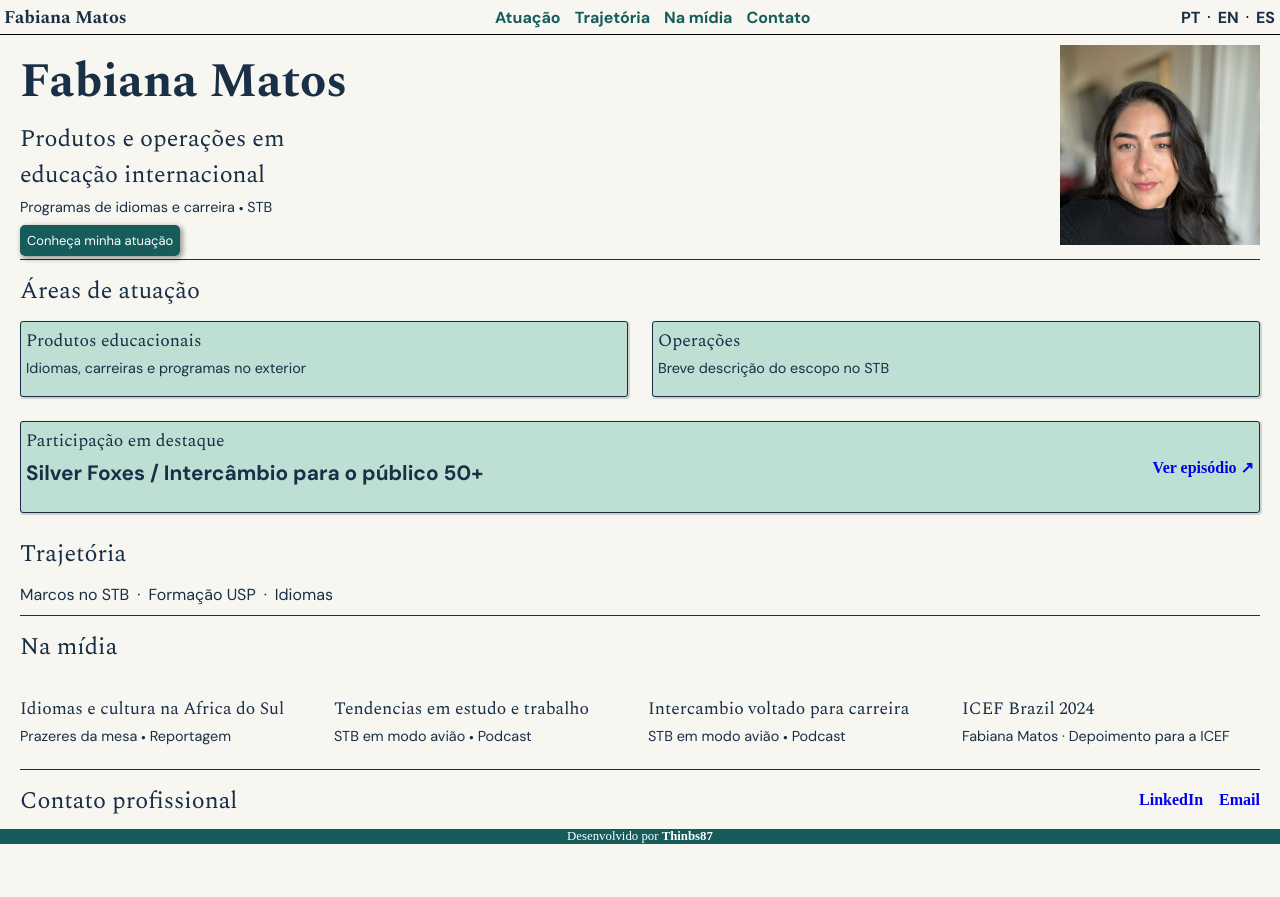
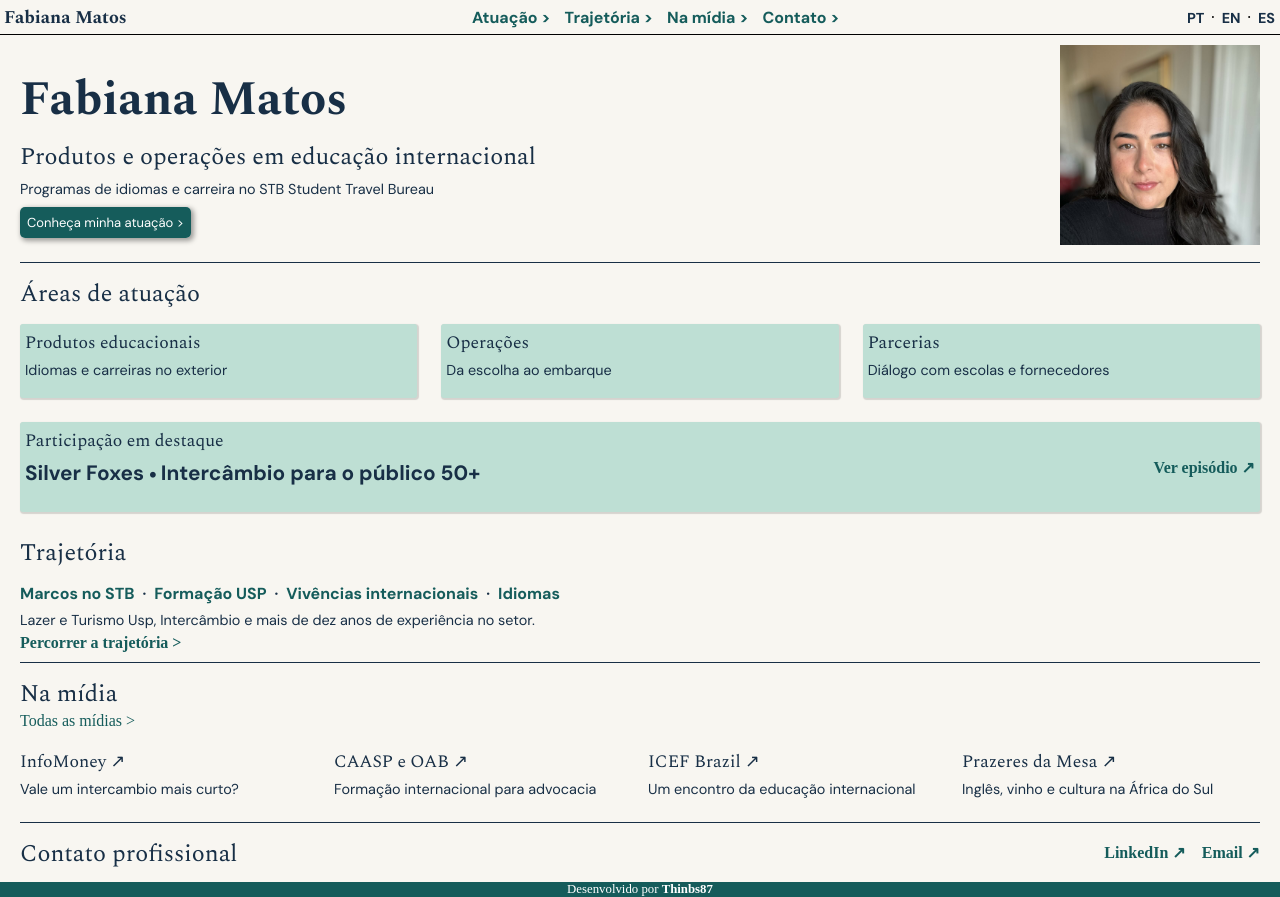
Before and after one commit to Thinbs87/Fabiana-Matos, a plain HTML site: page Site/index.html in a window 1280 px wide. Before the commit the page ends 844 px from the top, so only its background shows below. Drawn offline with nearby package versions, Linux system fonts and the light colour scheme; a web font is replaced by a local one.

Commit message:
index 99% feito

```diff
--- a/Site/index.html
+++ b/Site/index.html
@@ -18,10 +18,10 @@
     <header>
         <a id="principal" href="index.html">Fabiana Matos</a>
         <nav id="abas">
-            <a href="#">Atuação</a>
-            <a href="#">Trajetória</a>
-            <a href="#">Na mídia</a>
-            <a href="#">Contato</a>
+            <a href="paginas/atuação.html">Atuação ></a>
+            <a href="paginas/trajetoria.html">Trajetória ></a>
+            <a href="paginas/midia.html">Na mídia ></a>
+            <a href="paginas/contato.html">Contato ></a>
         </nav>
 
         <nav id="linguas">
@@ -36,68 +36,79 @@
         <section class="apresentacao">
             <div>
                 <h1> Fabiana Matos</h1>
-                <h2>Produtos e operações em <br>educação internacional</h2>
-                <p>Programas de idiomas e carreira 🞄 STB</p>
-                <a class="botaoatuacao" href="#">Conheça minha atuação</a>
+                <h2>Produtos e operações em educação internacional</h2>
+                <p>Programas de idiomas e carreira no STB Student Travel Bureau</p>
+                <a class="botaoatuacao" href="paginas/atuação.html">Conheça minha atuação ></a>
             </div>
             <picture><img src="Imagens/Fabiig.jpg" alt="Fabiana Matos"></picture>
         </section>
         <section class="atuacao">
             <h2>Áreas de atuação</h2>
             <div class="cartoes-atuacao">
-                <div class="cartao-atuacao">
+                <a class="cartao-atuacao" href="paginas/atuação.html#produtos">
                     <h3>Produtos educacionais</h3>
-                    <p>Idiomas, carreiras e programas no exterior</p>
-                </div>
-                <div class="cartao-atuacao">
+                    <p>Idiomas e carreiras no exterior</p>
+                </a>
+                <a class="cartao-atuacao" href="paginas/atuação.html#operacoes">
                     <h3>Operações</h3>
-                    <p>Breve descrição do escopo no STB</p>
-                </div>
+                    <p>Da escolha ao embarque</p>
+                </a>
+                <a class="cartao-atuacao" href="paginas/atuação.html#parcerias">
+                    <h3>Parcerias</h3>
+                    <p>Diálogo com escolas e fornecedores</p>
+                </a>
             </div>
             <div class="cartao-atuacao" id="destaque">
-                <div>
+                <a href="paginas/midia.html">
                     <h3>Participação em destaque</h3>
-                    <p>Silver Foxes / Intercâmbio para o público 50+</p>
-                </div>
+                    <p>Silver Foxes 🞄 Intercâmbio para o público 50+</p>
+                </a>
                 <a href="#">Ver episódio ↗</a>
             </div>
         </section>
         <section class="trajetoria">
             <h2>Trajetória</h2>
             <div class="trajetoria-itens">
-                <span>Marcos no STB</span>
+                <a href="#">Marcos no STB</a>
                 <span aria-hidden="true">&middot;</span>
-                <span>Formação USP</span>
+                <a href="#">Formação USP</a>
                 <span aria-hidden="true">&middot;</span>
-                <span>Idiomas</span>
+                <a href="#">Vivências internacionais</a>
+                <span aria-hidden="true">&middot;</span>
+                <a href="#">Idiomas</a>
             </div>
+            <p>Lazer e Turismo Usp, Intercâmbio e mais de dez anos de experiência no setor.</p>
+            <a href="">Percorrer a trajetória ></a>
         </section>
         <section class="midia">
             <h2>Na mídia</h2>
+            <a href="paginas/midia.html">Todas as mídias ></a>
             <div class="midia-cartoes">
-                <div class="midia-cartao">
-                    <h3>Idiomas e cultura na Africa do Sul</h3>
-                    <p>Prazeres da mesa 🞄 Reportagem</p>
-                </div>
-                <div class="midia-cartao">
-                    <h3>Tendencias em estudo e trabalho</h3>
-                    <p>STB em modo avião 🞄 Podcast</p>
-                </div>
-                <div class="midia-cartao">
-                    <h3>Intercambio voltado para carreira</h3>
-                    <p>STB em modo avião 🞄 Podcast</p>
-                </div>
-                <div class="midia-cartao">
-                    <h3>ICEF Brazil 2024</h3>
-                    <p>Fabiana Matos · Depoimento para a ICEF</p>
-                </div>
+                <a class="midia-cartao" href="paginas/midia.html#infomoney">
+                    <h3>InfoMoney ↗</h3>
+                    <p>Vale um intercambio mais curto?</p>
+                </a>
+                <a class="midia-cartao" href="paginas/midia.html#caasp">
+                    <h3>CAASP e OAB ↗</h3>
+                    <p>Formação internacional para advocacia</p>
+                </a>
+                <a class="midia-cartao" href="paginas/midia.html#icef">
+                    <h3>ICEF Brazil ↗</h3>
+                    <p>Um encontro da educação internacional</p>
+                </a>
+                <a class="midia-cartao" href="paginas/midia.html#prazeres">
+                    <h3>Prazeres da Mesa ↗</h3>
+                    <p>Inglês, vinho e cultura na África do Sul</p>
+                </a>
             </div>
         </section>
         <section class="contato">
-            <h2>Contato profissional</h2>
+            <a href="paginas/contato.html">
+                <h2>Contato profissional</h2>
+            </a>
             <div class="contato-links">
-                <a href="https://www.linkedin.com/in/fabiana-matos-5214a771/">LinkedIn</a>
-                <a href="#">Email</a>
+                <a href="https://www.linkedin.com/in/fabiana-matos-5214a771/">LinkedIn ↗</a>
+                <a href="mailto:fabiana.keifamatos@gmail.com">Email ↗</a>
             </div>
         </section>
     </main>
--- a/Site/style.css
+++ b/Site/style.css
@@ -98,6 +98,7 @@ header a:hover {
     text-decoration: none;
     font-family: var(--letratextos);
     padding: 2px;
+    font-size: 0.9em;
 }
 
 #linguas a:hover {
@@ -111,7 +112,7 @@ header a:hover {
     align-items: center;
     gap: 24px;
     margin: 0 20px;
-    padding: 10px 0;
+    padding: 10px 0 13px 0;
     border-bottom: 1px solid var(--corprincipal);
 }
 
@@ -150,13 +151,14 @@ picture img {
     flex: 1;
     background-color: var(--corcartao);
     padding: 5px;
-    border: 1px solid var(--corprincipal);
-    box-shadow: 1px 1px 1px 1px rgba(0, 0, 0, 0.156);
+    box-shadow: 1px 1px 1px 1px rgba(0, 0, 0, 0.143);
     border-radius: 3px;
+    text-decoration: none;
+    color: var(--corprincipal);
 }
 
 .cartao-atuacao:hover {
-    box-shadow: 2px 2px 5px 1px rgba(0, 0, 0, 0.195);
+    box-shadow: 2px 2px 5px 1px rgba(0, 0, 0, 0.478);
 }
 
 .cartao-atuacao h3 {
@@ -179,6 +181,11 @@ picture img {
 #destaque a {
     text-decoration: none;
     font-weight: bold;
+    color: var(--corlinksebotoes);
+}
+
+#destaque a:hover {
+    text-shadow: 1px 1px 1px rgba(0, 0, 0, 0.163);
 }
 
 /* Trajetória */
@@ -195,6 +202,25 @@ picture img {
     flex-wrap: wrap;
     font-family: var(--letratextos);
     color: var(--corprincipal);
+    font-weight: 600;
+}
+
+.trajetoria-itens a:hover {
+    text-shadow: 1px 1px 1px rgba(0, 0, 0, 0.163);
+}
+
+.trajetoria p {
+    margin: 7px 0px 5px 0;
+}
+
+.trajetoria a {
+    text-decoration: none;
+    color: var(--corlinksebotoes);
+    font-weight: bold;
+}
+
+.trajetoria a:hover {
+    text-shadow: 1px 1px 1px rgba(0, 0, 0, 0.163);
 }
 
 /* Na mídia */
@@ -208,6 +234,17 @@ picture img {
     display: flex;
     flex-wrap: wrap;
     gap: 16px;
+}
+.midia h2{
+    margin-bottom: 0;
+}
+.midia a {
+    text-decoration: none;
+    color: var(--corlinksebotoes);
+}
+
+.midia a:hover {
+    text-shadow: 1px 1px 1px rgba(0, 0, 0, 0.325);
 }
 
 .midia-cartao {
@@ -227,11 +264,17 @@ picture img {
 .contato a {
     text-decoration: none;
     font-weight: bold;
+    color: var(--corlinksebotoes);
+}
+
+.contato a:hover {
+    text-shadow: 1px 1px 1px rgba(0, 0, 0, 0.163);
 }
 
 .contato-links {
     display: flex;
     gap: 16px;
+    color: var(--corlinksebotoes);
 }
 
 /* Footer */
@@ -254,7 +297,7 @@ footer a {
 @media (max-width: 600px) {
     .apresentacao {
         flex-direction: column;
-        align-items: flex-start;
+        align-items: center;
         flex-wrap: wrap;
         text-align: center;
     }
```
